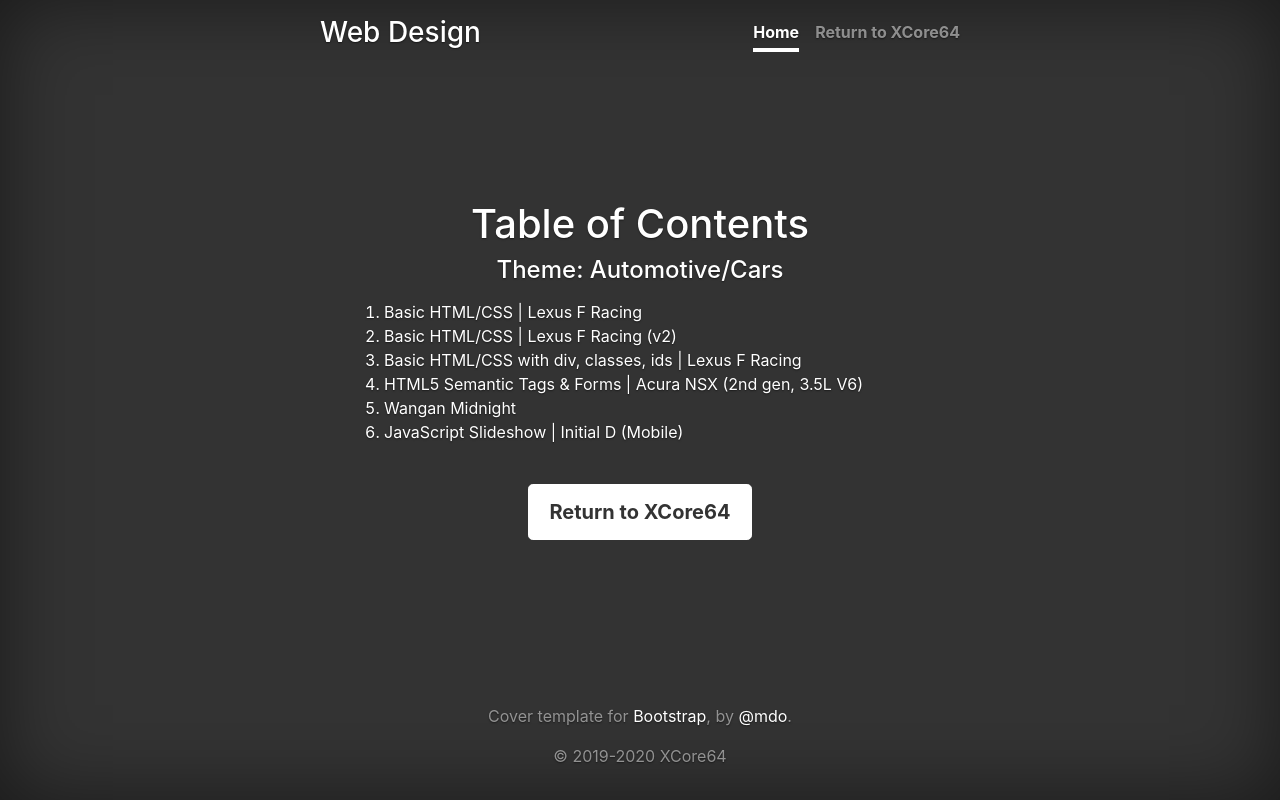
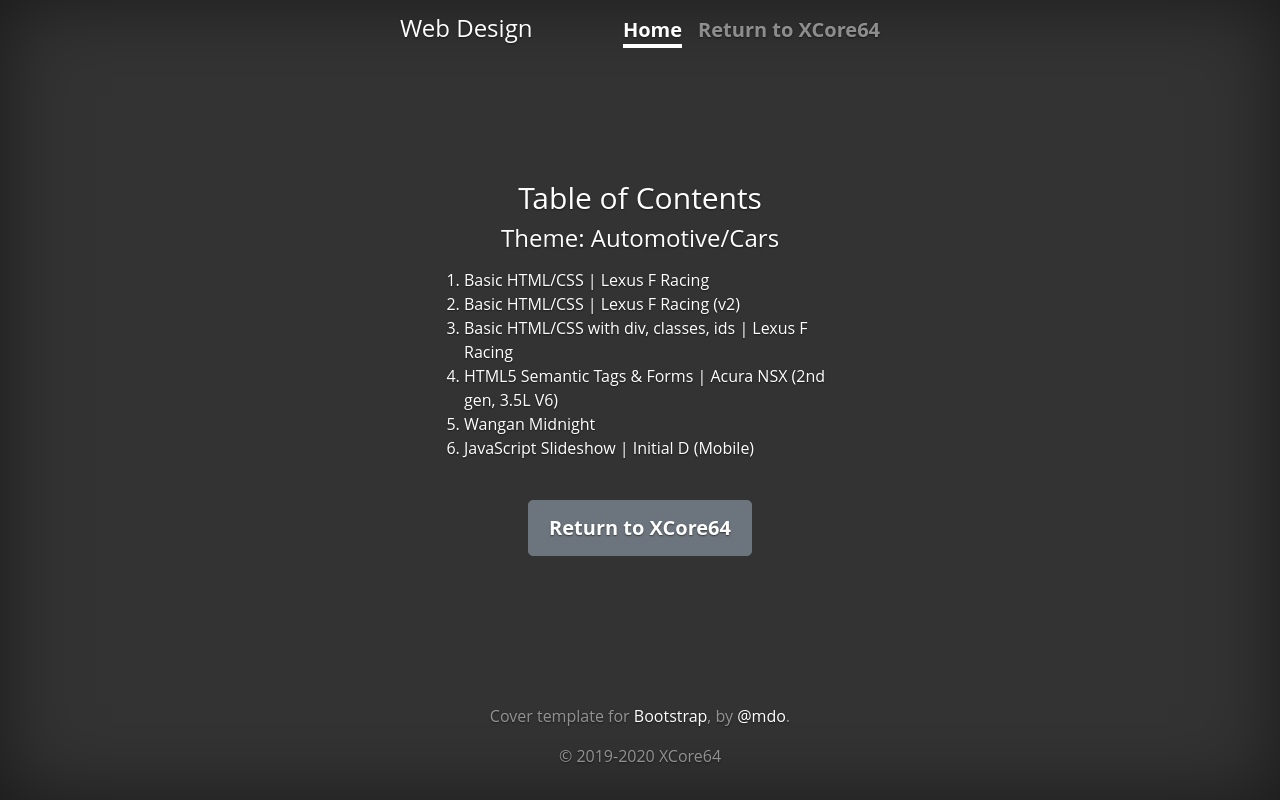
Before and after one commit to XCore64/cis3610-main, a plain HTML site: page index.html in a window 1280 px wide. Drawn offline with Linux system fonts and the light colour scheme.

Commit message:
Add files via upload
Change a few things around to make it visually appealing and more interactive. cover.css and index.html where modify

```diff
--- a/css/cover.css
+++ b/css/cover.css
@@ -1,6 +1,25 @@
 /*
  * Globals
  */
+
+/* Mobile Navigation*/
+.nav-masthead {
+
+    right: 15px;
+    top: 15px;
+    z-index: 9998;
+    border: 0;
+    font-size: 20px;
+    background: none;
+    transition: all 0.4s;
+    outline: none !important;
+    line-height: 1;
+    cursor: pointer;
+    text-align: left;
+
+    color: #ffffff;
+}
+
 
 /* Links */
 a,
@@ -10,15 +29,18 @@
 }
 
 /* Custom default button */
-.btn-secondary,
-.btn-secondary:hover,
+.btn-secondary {
+  color: #ffffff;
+}
+.btn-secondary:hover {
+  color: #37b3ed;
+}
 .btn-secondary:focus {
-  color: #333;
+
   text-shadow: none; /* Prevent inheritance from `body` */
   background-color: #fff;
   border: .05rem solid #fff;
 }
-
 
 /*
  * Base structure
@@ -26,6 +48,7 @@
 
 html,
 body {
+  font-family: "Open Sans", sans-serif;
   height: 100%;
   background-color: #333;
 }
@@ -39,19 +62,29 @@
 }
 
 .cover-container {
-  max-width: 42em;
+  max-width: 40%;
 }
 
 
 /*
  * Header
  */
-.masthead {
-  margin-bottom: 2rem;
+
+.masthead-brand:hover {
+  color: rgb(218, 218, 218);
 }
+.masthead-brand {
+  /*margin-bottom: 0; */
 
-.masthead-brand {
-  margin-bottom: 0;
+    z-index: 00;
+    border: 0;
+    font-size: 24px;
+    background: none;
+    transition: all 0.4s;
+    outline: none !important;
+    line-height: 1;
+    cursor: pointer;
+    text-align: left;
 }
 
 .nav-masthead .nav-link {
@@ -85,10 +118,18 @@
   }
 }
 
+.bd-placeholder-img {
+  font-size: 1.125rem;
+  text-anchor: middle;
+}
 
-/*
- * Cover
- */
+@media (min-width: 768px) {
+  .bd-placeholder-img-lg {
+    font-size: 3.5rem;
+  }
+}
+
+/* Cover */
 .cover {
   padding: 0 1.5rem;
 }
@@ -97,10 +138,21 @@
   font-weight: 700;
 }
 
+.cover-heading {
+  font-size: 30px;
 
-/*
- * Footer
- */
+}
+
+a {
+  color: #ffffff;
+}
+
+a:hover {
+  color: #37b3ed;
+  text-decoration: none;
+}
+
+/* Footer */
 .mastfoot {
   color: rgba(255, 255, 255, .5);
 }
--- a/index.html
+++ b/index.html
@@ -1,5 +1,6 @@
 <!DOCTYPE html>
 <html>
+
 <head>
   <meta charset="utf-8">
   <meta name="viewport" content="width=device-width, initial-scale=1, shrink-to-fit=no">
@@ -7,21 +8,11 @@
   <!-- Bootstrap core CSS -->
   <link href="css/bootstrap.min.css" rel="stylesheet">
 
-
-    <style>
-      .bd-placeholder-img {
-        font-size: 1.125rem;
-        text-anchor: middle;
-      }
-
-      @media (min-width: 768px) {
-        .bd-placeholder-img-lg {
-          font-size: 3.5rem;
-        }
-      }
-    </style>
   <!-- Custom styles for this template -->
   <link href="css/cover.css" rel="stylesheet">
+
+  <!-- custom icons -->
+  <link href="assets/vendor/icofont/icofont.min.css" rel="stylesheet">
 </head>
 
 <body class="text-center">
@@ -43,10 +34,13 @@
       <ol>
         <li style="text-align:left"><a href="../cis3610-site01">Basic HTML/CSS | Lexus F Racing</a></li>
         <li style="text-align:left"><a href="../cis3610-site01-v2">Basic HTML/CSS | Lexus F Racing (v2)</a></li>
-			<li style="text-align:left"><a href="../cis3610-site02">Basic HTML/CSS with div, classes, ids | Lexus F Racing</a></li>
-			<li style="text-align:left"><a href="../cis3610-site03">HTML5 Semantic Tags & Forms | Acura NSX (2nd gen, 3.5L V6)</a></li>
+        <li style="text-align:left"><a href="../cis3610-site02">Basic HTML/CSS with div, classes, ids | Lexus F
+            Racing</a></li>
+        <li style="text-align:left"><a href="../cis3610-site03">HTML5 Semantic Tags & Forms | Acura NSX (2nd gen, 3.5L
+            V6)</a></li>
         <li style="text-align:left"><a href="../cis3610-mt5">Wangan Midnight</a></li>
-			<li style="text-align:left"><a href="../cis3610-id-js/index_desktop.html">JavaScript Slideshow | Initial D</a> (<a href="../cis3610-id-js">Mobile</a>)</li>
+        <li style="text-align:left"><a href="../cis3610-id-js/index_desktop.html">JavaScript Slideshow | Initial D</a>
+          (<a href="../cis3610-id-js">Mobile</a>)</li>
       </ol>
       </p>
       <br />
@@ -57,10 +51,12 @@
 
     <footer class="mastfoot mt-auto">
       <div class="inner">
-      <p>Cover template for <a href="https://getbootstrap.com/">Bootstrap</a>, by <a href="https://twitter.com/mdo">@mdo</a>.</p>
+        <p>Cover template for <a href="https://getbootstrap.com/" target="_blank">Bootstrap</a>, by <a
+            href="https://twitter.com/mdo" target="_blank">@mdo</a>.</p>
         <p>&copy; 2019-2020 XCore64</p>
       </div>
     </footer>
   </div>
 </body>
+
 </html>
```
Lines whose indentation alone changed are shown as unchanged.
